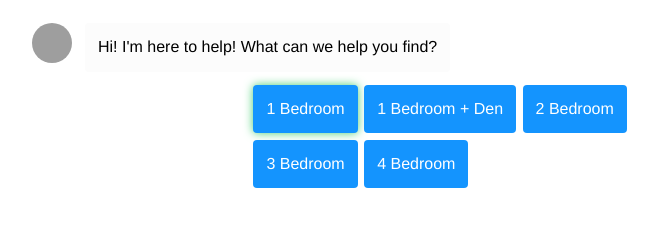
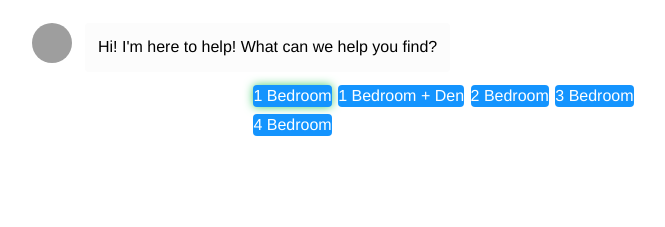
Before and after one commit to dallasread/chatbot, a website: page docs/index.html in a window 1280 px wide. Shown: the part 165-392 px from the top of the page, without its empty margins (301-966 px from the left). Drawn offline with Linux system fonts and the light colour scheme; some packages are replaced by stand-ins of ours; grey boxes are pictures that could not be loaded.

Commit message:
saved fixed styling

```diff
--- a/io/index.scss
+++ b/io/index.scss
@@ -22,7 +22,6 @@ io {
         a, a:focus, &:active, &:hover {
             background: $blue;
             color: #fff;
-            padding: $padding;
             display: block;
             border-radius: 4px;
             text-decoration: none;
```
Also changed, not shown: docs/assets/application.min.css.
